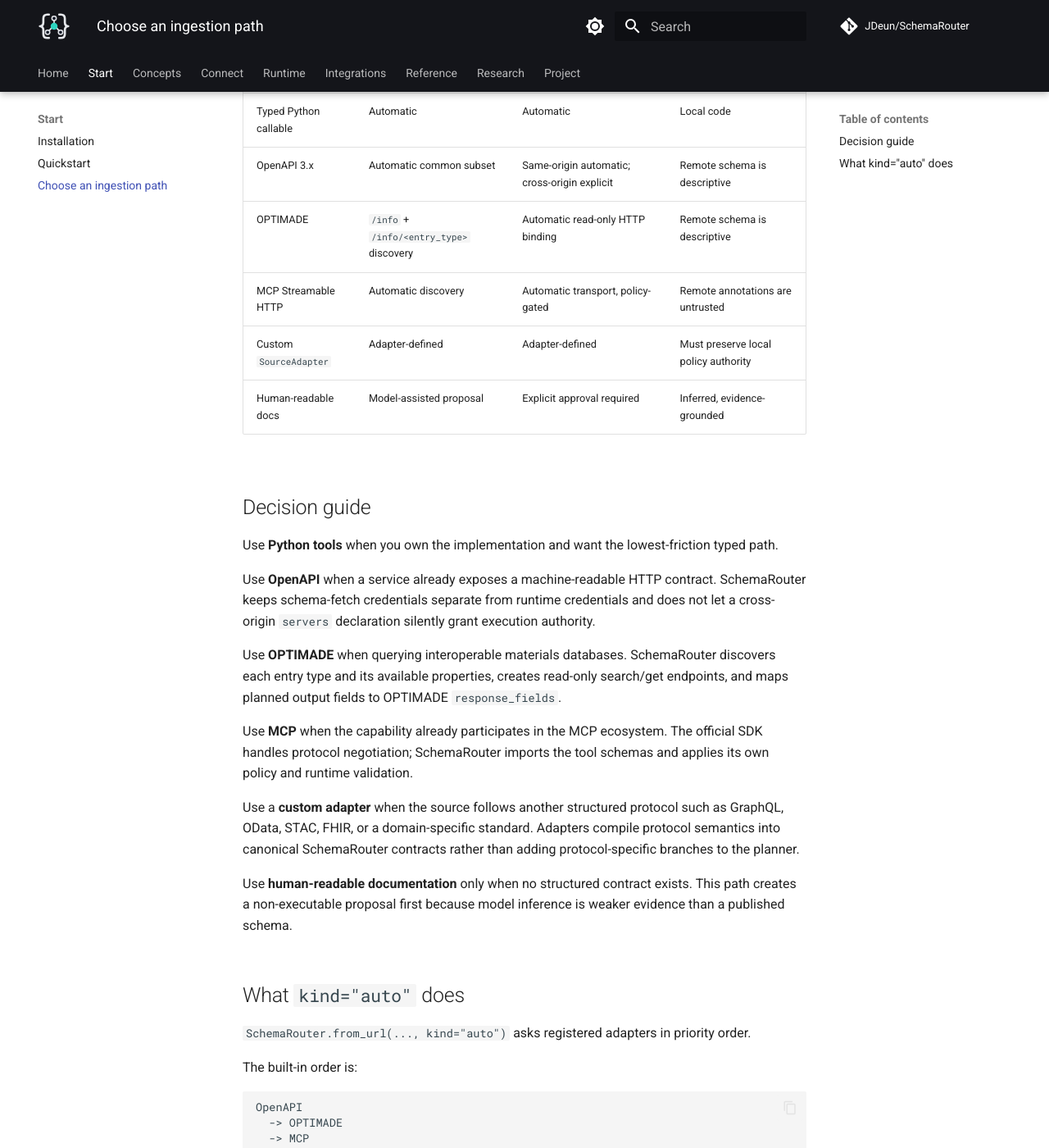
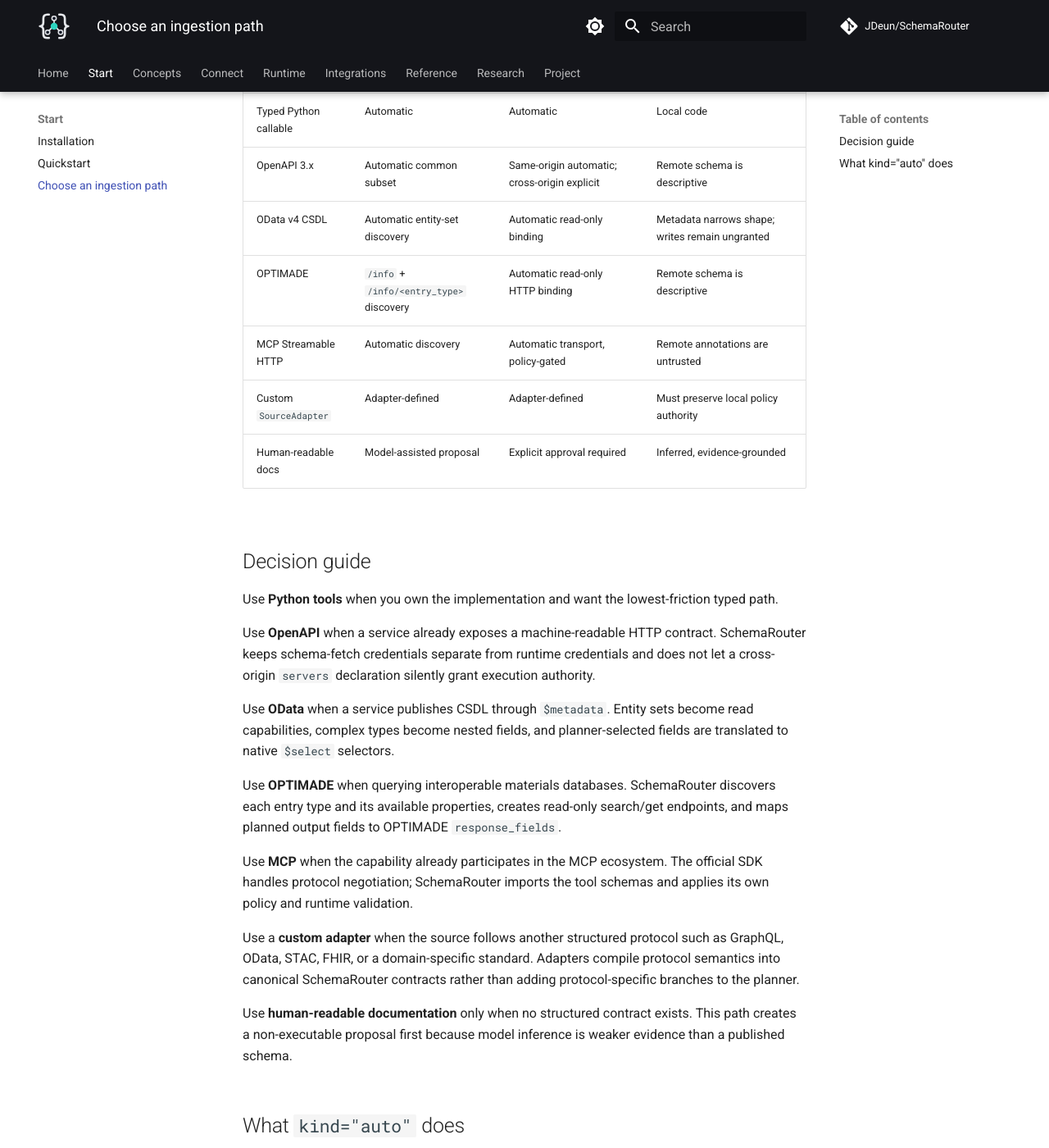
Before and after one commit to JDeun/SchemaRouter, an MkDocs documentation site: the page built from docs/getting-started/ingestion-paths.md, in a window 1280 px wide and 1400 px high, scrolled down 243 px. Shown: the whole window at 82% size. Built offline with MkDocs 1.6.1 and Material for MkDocs 9.7.7, drawn with Linux system fonts in a browser that asks for light colours; comment, search, counter and statistics services are not loaded.

Commit message:
docs: add OData ingestion path

````diff
--- a/docs/getting-started/ingestion-paths.md
+++ b/docs/getting-started/ingestion-paths.md
@@ -7,6 +7,7 @@ inputs as equivalent.
 | --- | --- | --- | --- |
 | Typed Python callable | Automatic | Automatic | Local code |
 | OpenAPI 3.x | Automatic common subset | Same-origin automatic; cross-origin explicit | Remote schema is descriptive |
+| OData v4 CSDL | Automatic entity-set discovery | Automatic read-only binding | Metadata narrows shape; writes remain ungranted |
 | OPTIMADE | `/info` + `/info/<entry_type>` discovery | Automatic read-only HTTP binding | Remote schema is descriptive |
 | MCP Streamable HTTP | Automatic discovery | Automatic transport, policy-gated | Remote annotations are untrusted |
 | Custom `SourceAdapter` | Adapter-defined | Adapter-defined | Must preserve local policy authority |
@@ -19,6 +20,10 @@ Use **Python tools** when you own the implementation and want the lowest-frictio
 Use **OpenAPI** when a service already exposes a machine-readable HTTP contract. SchemaRouter keeps
 schema-fetch credentials separate from runtime credentials and does not let a cross-origin
 `servers` declaration silently grant execution authority.
+
+Use **OData** when a service publishes CSDL through `$metadata`. Entity sets become read
+capabilities, complex types become nested fields, and planner-selected fields are translated to
+native `$select` selectors.
 
 Use **OPTIMADE** when querying interoperable materials databases. SchemaRouter discovers each entry
 type and its available properties, creates read-only search/get endpoints, and maps planned output
@@ -44,6 +49,7 @@ The built-in order is:
 ```text
 OpenAPI
   -> OPTIMADE
+  -> OData
   -> MCP
 ```
 
````
